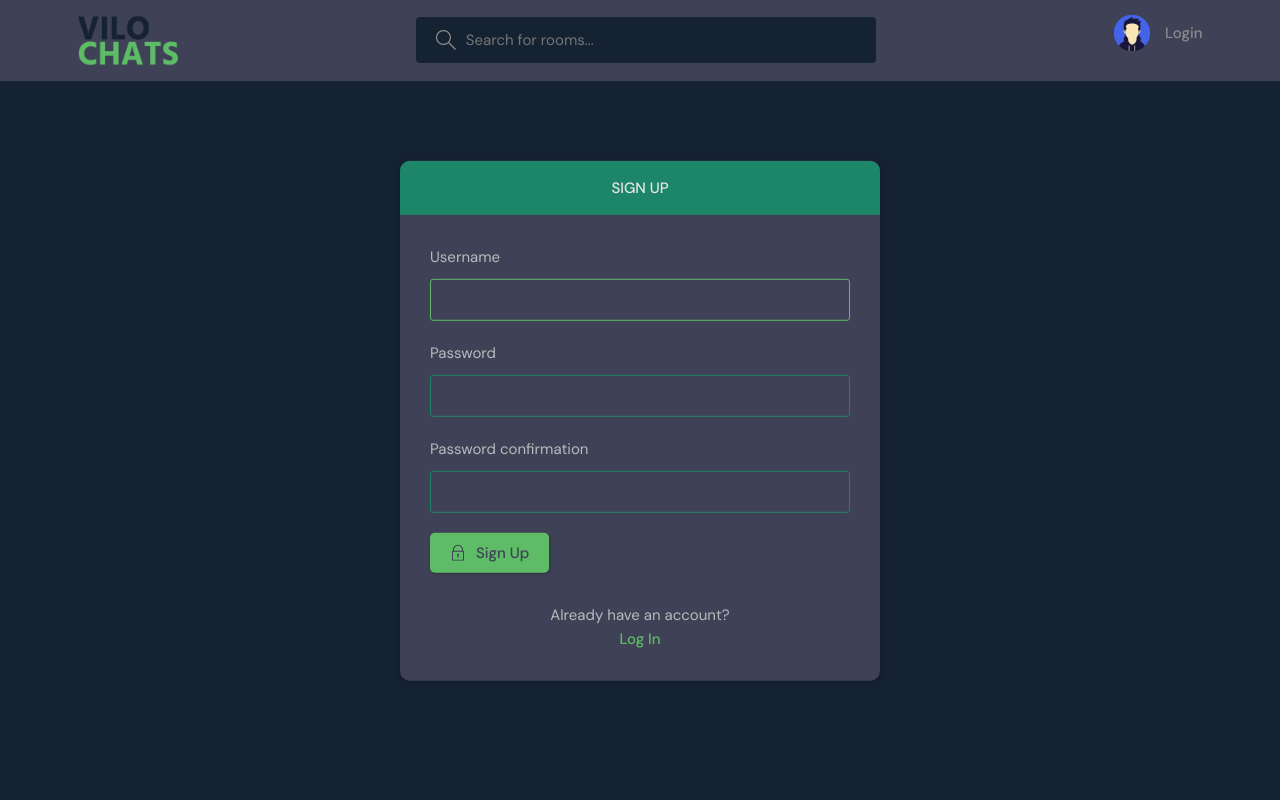
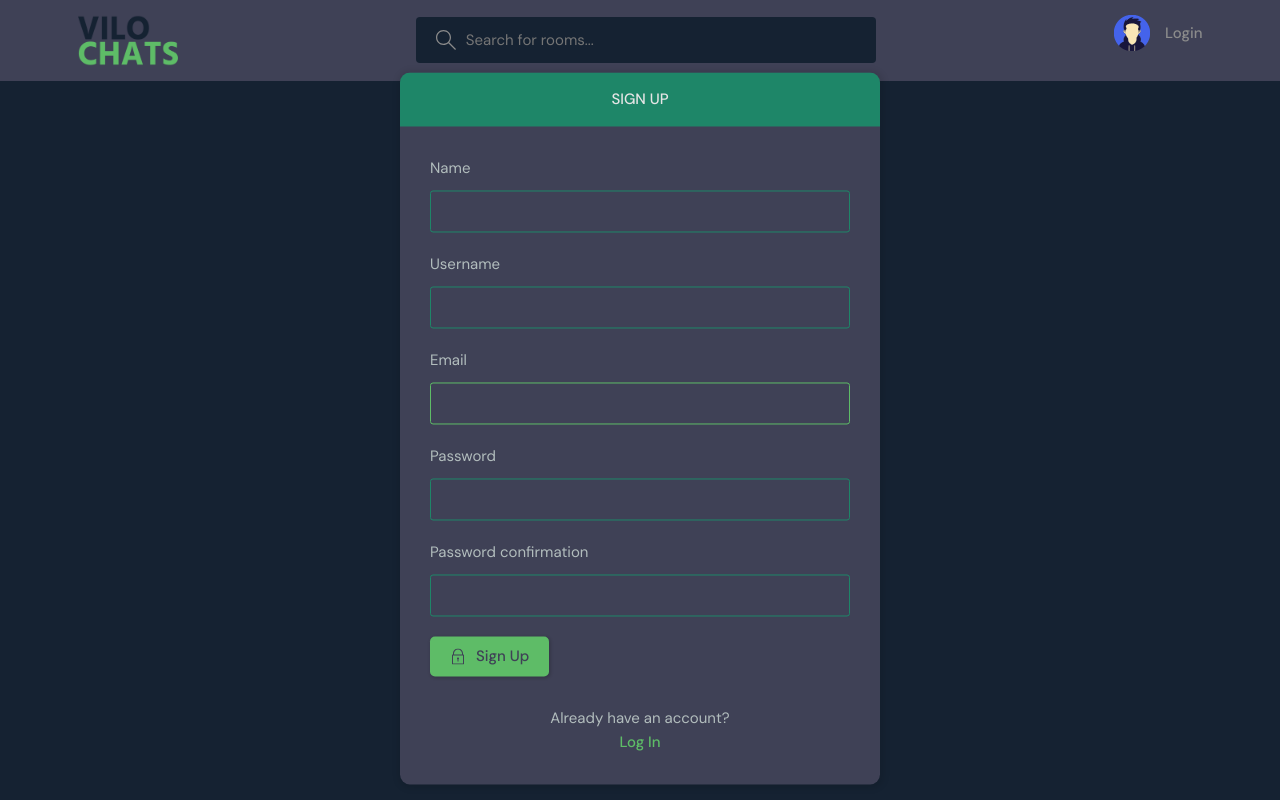
Before and after one commit to vilaxx0/Chat-Room-Website, a Django app: page /register/ in a window 1280 px wide. Run offline with Django 4.2, Linux system fonts and the light colour scheme.

Commit message:
final fixes, photo upload

```diff
--- a/base/forms.py
+++ b/base/forms.py
@@ -3,6 +3,12 @@ from django.forms import ModelForm
 from django.contrib.auth.forms import UserCreationForm
 from .models import Room, User
 # from django.contrib.auth.models import User
+from django.forms import ImageField, FileInput
+
+class UserRegistrationForm(UserCreationForm):
+    class Meta:
+        model = User
+        fields = ['name', 'username', 'email', 'password1', 'password2']
 
 class RoomForm(ModelForm):
     class Meta:
@@ -11,6 +17,8 @@ class RoomForm(ModelForm):
         exclude = ['host', 'participants']
 
 class UserForm(ModelForm):
+
+    avatar = ImageField(widget=FileInput)
     class Meta:
         model = User
         fields = ['avatar','name', 'username', 'email', 'bio']
--- a/base/templates/base/activity.html
+++ b/base/templates/base/activity.html
@@ -34,7 +34,7 @@
                 <img src="{{message.user.avatar.url}}" />
               </div>
               <p>
-                @{{message.user}}
+                @{{message.user.username}}
                 <span>{{message.created|timesince}} ago</span>
               </p>
             </a>
--- a/base/templates/base/activity_component.html
+++ b/base/templates/base/activity_component.html
@@ -14,7 +14,8 @@
           <img src="{{message.user.avatar.url}}" />
         </div>
         <p>
-          @{{ message.user }} <span>{{ message.created|timesince }} ago</span>
+          @{{ message.user.username }}
+          <span>{{ message.created|timesince }} ago</span>
         </p>
       </a>
       {% if request.user == message.user %}
--- a/base/templates/base/profile_edit.html
+++ b/base/templates/base/profile_edit.html
@@ -16,7 +16,7 @@
                 </div>
             </div>
             <div class="layout__body">
-                <form class="form" action="" method="POST" enctype="multipart/formdata">
+                <form class="form" action="" method="POST" enctype="multipart/form-data">
                     {% csrf_token %}
                     {% for field in form %}
                     <div class="form__group">
--- a/base/views.py
+++ b/base/views.py
@@ -9,28 +9,28 @@ from django.contrib import messages
 
 from django.contrib.auth import authenticate, login, logout
 from django.contrib.auth.decorators import login_required
-from django.contrib.auth.forms import UserCreationForm
-from .forms import RoomForm, UserForm
+# from django.contrib.auth.forms import UserCreationForm
+from .forms import RoomForm, UserForm, UserRegistrationForm
 
 def loginPage(request):
     if(request.user.is_authenticated):
         return redirect('home')
 
     if(request.method == 'POST'):
-        username = request.POST.get('username').lower()
+        email = request.POST.get('email').lower()
         password = request.POST.get('password')
 
         try:
-            user = User.objects.get(username=username)
+            user = User.objects.get(email=email)
         except:
-            messages.error(request, 'User with username: ' + username + ' does not exist!')
+            messages.error(request, 'User with username: ' + email + ' does not exist!')
 
-        user = authenticate(request, username=username, password=password)
+        user = authenticate(request, email=email, password=password)
         if(user is not None):
             login(request, user)
             return redirect('home')
         else:
-            messages.error(request, 'Username OR Password is incorrect!')
+            messages.error(request, 'Email OR Password is incorrect!')
 
     context = {'page': 'login'}
     return render(request, 'login_register.html', context)
@@ -40,10 +40,10 @@ def logoutUser(request):
     return redirect('home')
 
 def registerPage(request):
-    form = UserCreationForm()
+    form = UserRegistrationForm()
 
     if(request.method == 'POST'):
-        form = UserCreationForm(request.POST)
+        form = UserRegistrationForm(request.POST)
         if(form.is_valid()):
             user = form.save(commit=False)
             user.username = user.username.lower()
--- a/templates/login_register.html
+++ b/templates/login_register.html
@@ -12,17 +12,11 @@
           {% csrf_token %}
           <div class="form__group form__group">
             <label for="room_name">Email</label>
-            <input
-              id="username"
-              name="username"
-              type="text"
-              placeholder="Enter Email..."
-            />
+            <input name="email" type="text" placeholder="Enter Email..." />
           </div>
           <div class="form__group">
             <label for="password">Password</label>
             <input
-              id="password"
               name="password"
               type="password"
               placeholder="&bull;&bull;&bull;&bull;&bull;&bull;&bull;&bull;"
```
Also changed, not shown: README.md, db.sqlite3, static/assets/Random_shrek_profile.png (added), static/assets/me.jpg (added), 6 other files.
